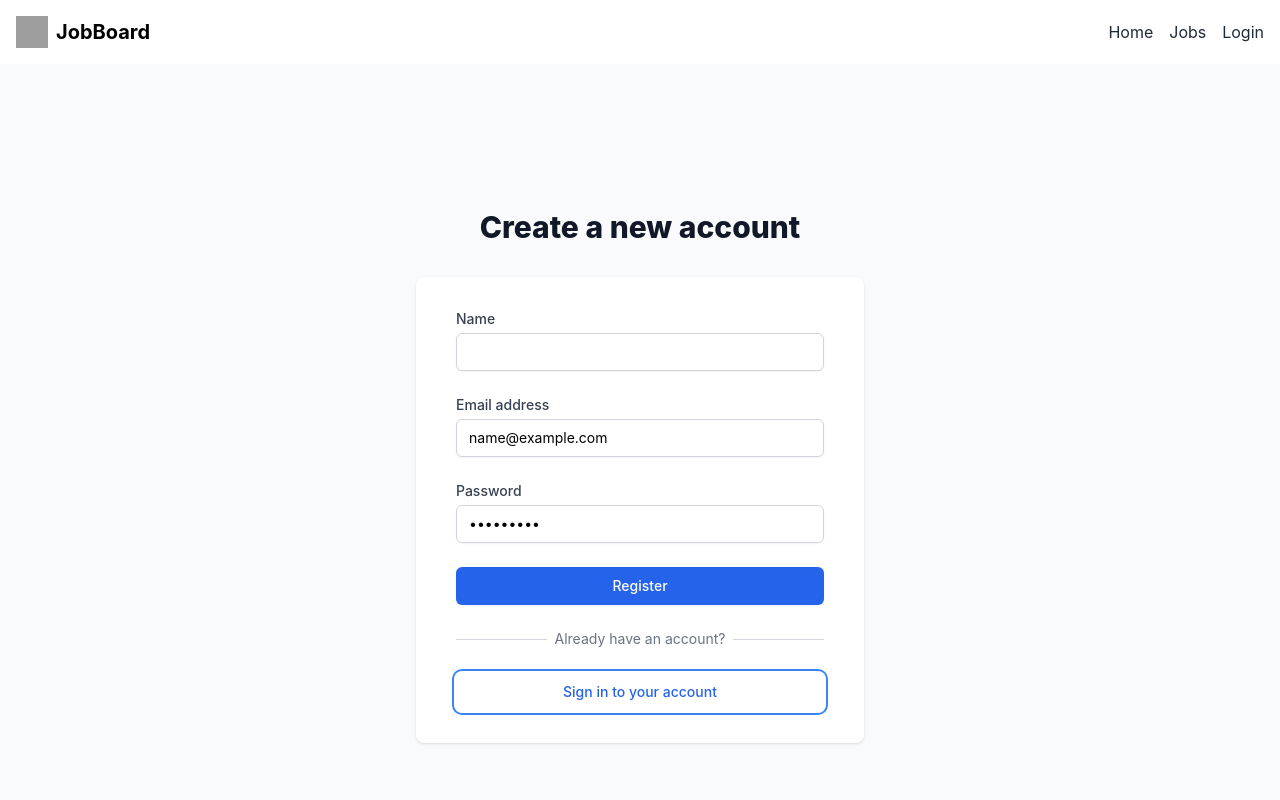
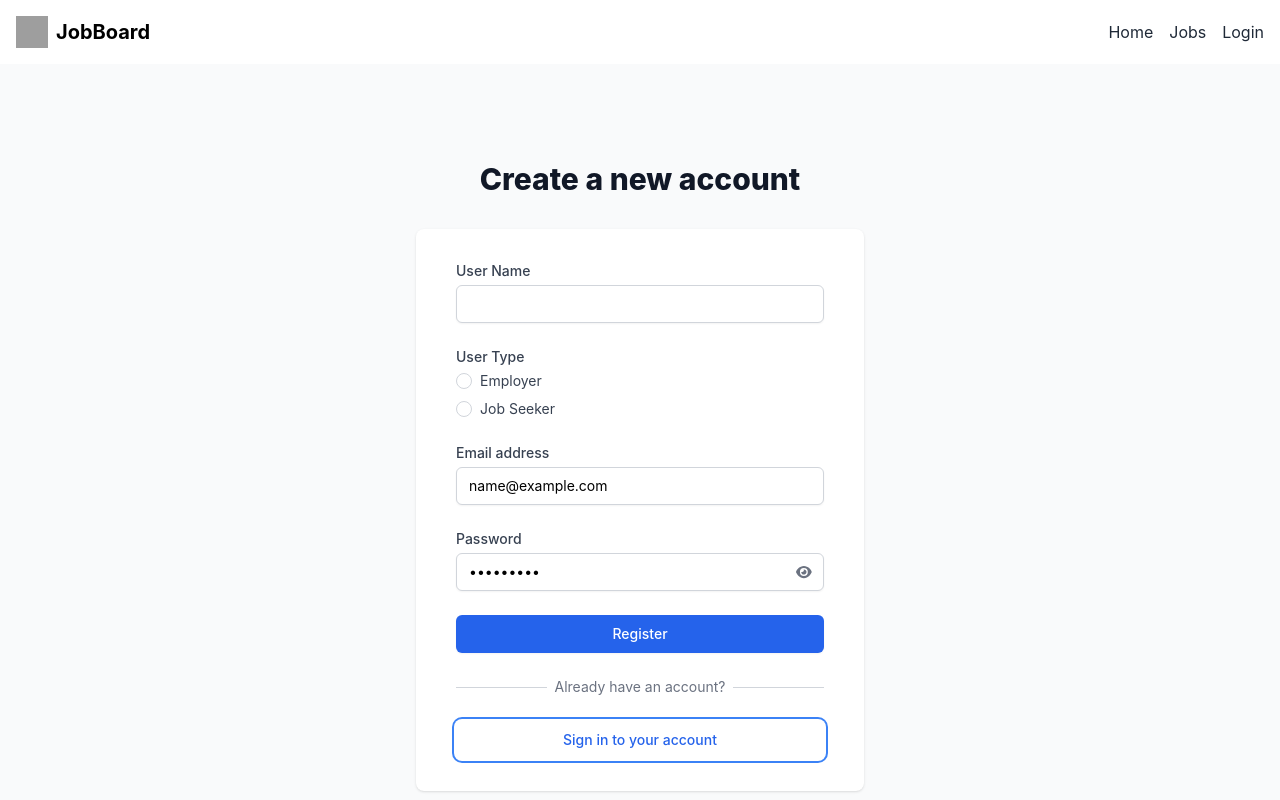
Before and after one commit to CollinDex/job-board-fe, a React (Create React App) app: page /auth in a window 1280 px wide. Both pictures are taken after typing "name@example.com", "Sample123" into the empty fields and a click on the button "Create a new account". Shown: the top 800 px of the page. Built offline with nearby package versions, Linux system fonts and the light colour scheme; grey boxes are pictures that could not be loaded.

Commit message:
feat: auth

```diff
--- a/src/App.js
+++ b/src/App.js
@@ -9,6 +9,7 @@ import JobSearch from './pages/JobSearch';
 import JobDetails from './pages/JobDetails';
 import EmployerDashboard from './pages/EmployerDashboard';
 import JobSeekerDashboard from './pages/JobSeekerDashboard';
+import CreateProfile from './pages/Profile';
 import Auth from './pages/Auth';
 
 function PrivateRoute({ children }) {
@@ -24,7 +25,7 @@ function App() {
         <main className="flex-grow">
           <Routes>
             <Route path="/" element={<Home />} />
-            <Route path="/search" element={<JobSearch />} />
+            <Route path="/jobs" element={<JobSearch />} />
             <Route path="/job/:id" element={<JobDetails />} />
             <Route
               path="/employer-dashboard"
@@ -42,6 +43,7 @@ function App() {
                 </PrivateRoute>
               }
             />
+            <Route path="/profile" element={<CreateProfile />} />
             <Route path="/auth" element={<Auth />} />
           </Routes>
         </main>
--- a/src/pages/Auth.js
+++ b/src/pages/Auth.js
@@ -3,13 +3,21 @@ import { useDispatch } from 'react-redux';
 import { useNavigate } from 'react-router-dom';
 import { login, register } from '../services/api';
 import { setCredentials } from '../store/authSlice';
+import { FontAwesomeIcon } from '@fortawesome/react-fontawesome';
+import { faEye, faEyeSlash } from '@fortawesome/free-solid-svg-icons';
 
 export default function Auth() {
   const [isLogin, setIsLogin] = useState(true);
   const [email, setEmail] = useState('');
   const [password, setPassword] = useState('');
   const [name, setName] = useState('');
+  const [role, setRole] = useState('');
   const [error, setError] = useState(null);
+  const [showPassword, setShowPassword] = useState(false);
+
+  const togglePasswordVisibility = () => {
+    setShowPassword(!showPassword);
+  };
 
   const dispatch = useDispatch();
   const navigate = useNavigate();
@@ -21,15 +29,25 @@ export default function Auth() {
     try {
       let response;
       if (isLogin) {
-        response = await login({ email, password });
+        response = await login(email, password);
       } else {
-        response = await register({ name, email, password });
+        response = await register(name, email, password, role);
       }
 
       dispatch(setCredentials(response.data));
-      navigate('/');
-    } catch (err) {
-      setError('Authentication failed');
+
+      const user = response.data.user;
+
+      // Navigate based on role and profile status
+      if (user.role === "employer" && user.profile) {
+        navigate('/employer-dashboard');
+      } else if (user.role === "job_seeker" && user.profile) {
+        navigate('/jobseeker-dashboard');
+      } else {
+        navigate('/profile'); // Redirect to profile if profile is incomplete or missing
+      }
+    } catch (error) {
+      setError(`Authentication failed, ${error?.message}`);
     }
   };
 
@@ -46,8 +64,9 @@ export default function Auth() {
           <form className="space-y-6" onSubmit={handleSubmit}>
             {!isLogin && (
               <div>
+                <div>
                 <label htmlFor="name" className="block text-sm font-medium text-gray-700">
-                  Name
+                  User Name
                 </label>
                 <div className="mt-1">
                   <input
@@ -59,6 +78,40 @@ export default function Auth() {
                     value={name}
                     onChange={(e) => setName(e.target.value)}
                   />
+                </div>
+                </div>
+                <div className="mt-6">
+                  <label className="block text-sm font-medium text-gray-700">User Type</label>
+                  <div className="mt-1">
+                    <div className="flex items-center">
+                      <input
+                        id="employer"
+                        name="role"
+                        type="radio"
+                        value="employer"
+                        checked={role === "employer"}
+                        onChange={(e) => setRole(e.target.value)}
+                        className="h-4 w-4 text-blue-600 focus:ring-blue-500 border-gray-300"
+                      />
+                      <label htmlFor="employer" className="ml-2 block text-sm text-gray-700">
+                        Employer
+                      </label>
+                    </div>
+                    <div className="flex items-center mt-2">
+                      <input
+                        id="job_seeker"
+                        name="role"
+                        type="radio"
+                        value="job_seeker"
+                        checked={role === "job_seeker"}
+                        onChange={(e) => setRole(e.target.value)}
+                        className="h-4 w-4 text-blue-600 focus:ring-blue-500 border-gray-300"
+                      />
+                      <label htmlFor="job_seeker" className="ml-2 block text-sm text-gray-700">
+                        Job Seeker
+                      </label>
+                    </div>
+                  </div>
                 </div>
               </div>
             )}
@@ -84,17 +137,24 @@ export default function Auth() {
               <label htmlFor="password" className="block text-sm font-medium text-gray-700">
                 Password
               </label>
-              <div className="mt-1">
+              <div className="relative mt-1">
                 <input
                   id="password"
                   name="password"
-                  type="password"
+                  type={showPassword ? "text" : "password"}
                   autoComplete="current-password"
                   required
                   className="appearance-none block w-full px-3 py-2 border border-gray-300 rounded-md shadow-sm placeholder-gray-400 focus:outline-none focus:ring-blue-500 focus:border-blue-500 sm:text-sm"
                   value={password}
                   onChange={(e) => setPassword(e.target.value)}
                 />
+                <button
+                  type="button"
+                  onClick={togglePasswordVisibility}
+                  className="absolute inset-y-0 right-0 px-3 py-2 text-sm text-gray-500"
+                >
+                  <FontAwesomeIcon icon={showPassword ? faEyeSlash : faEye} />
+                </button>
               </div>
             </div>
 
```
Also changed, not shown: src/index.js (+3 -4 lines).
